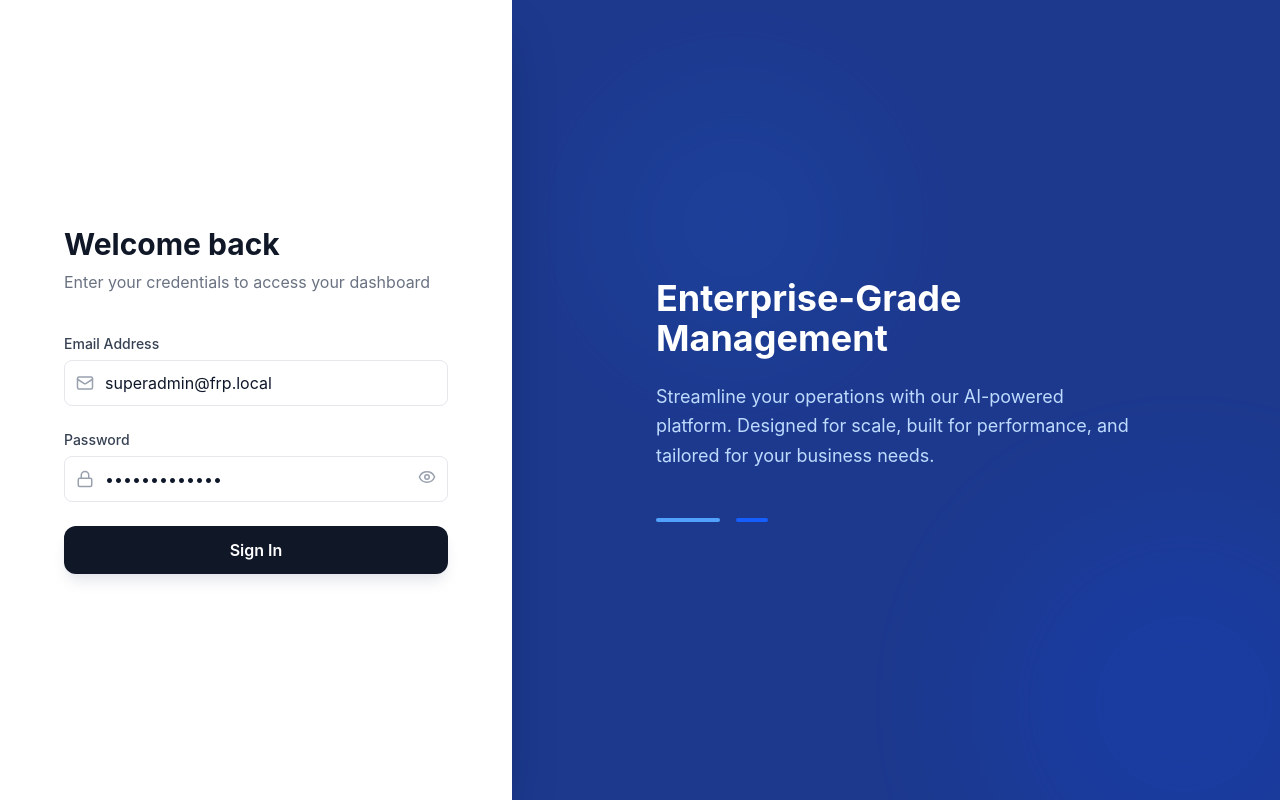
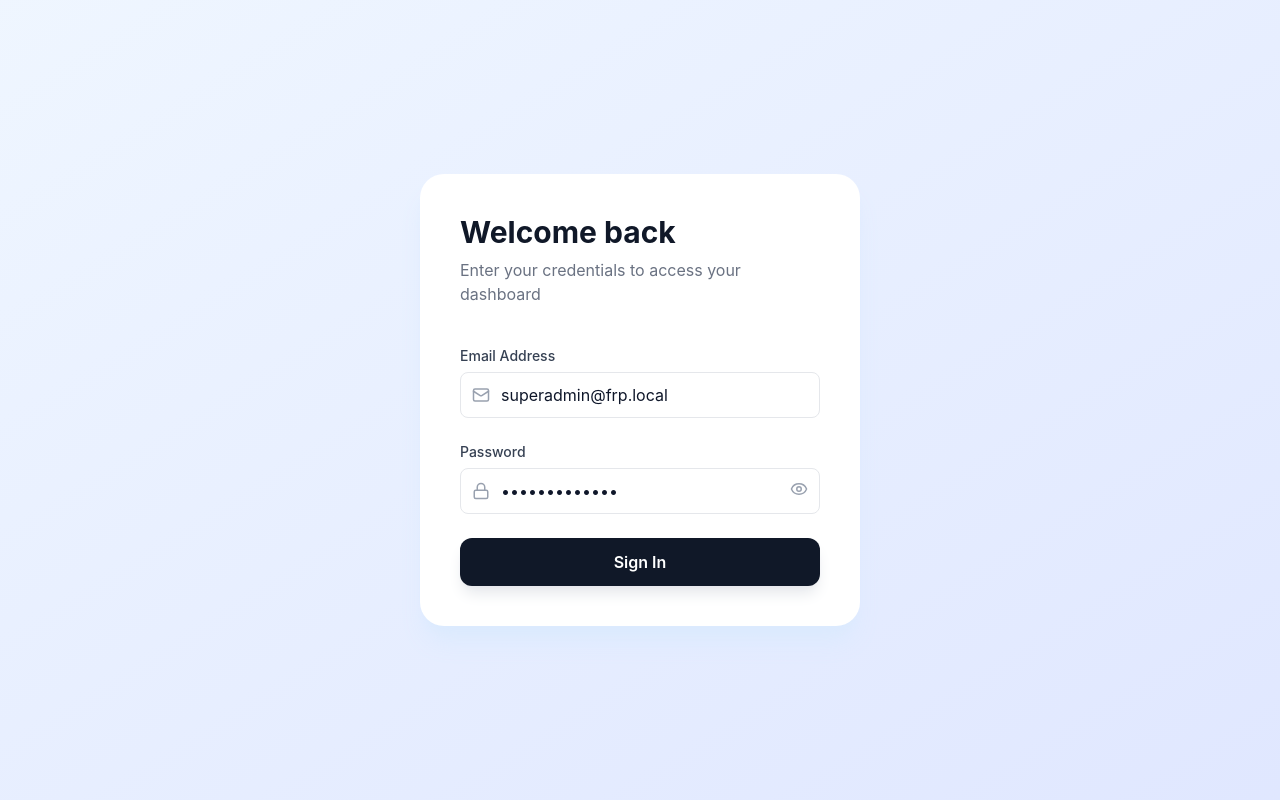
Before and after one commit to sourabh7373/bmsman, a Next.js app: page /login in a window 1280 px wide. Built offline with nearby package versions, Linux system fonts and the light colour scheme.

Commit message:
add background color

```diff
--- a/app/globals.css
+++ b/app/globals.css
@@ -1,7 +1,7 @@
 @import "tailwindcss";
 
 :root {
-  --background: #f1f5f9;
+  --background: #f8fafc;
   --foreground: #0f172a;
   --card: #ffffff;
   --card-foreground: #0f172a;
--- a/components/AuthLayout.tsx
+++ b/components/AuthLayout.tsx
@@ -6,28 +6,9 @@ interface AuthLayoutProps {
 
 export const AuthLayout: React.FC<AuthLayoutProps> = ({ children }) => {
   return (
-    <div className="min-h-screen flex w-full bg-gray-50">
-      {/* Left Panel - Form */}
-      <div className="w-full lg:w-[40%] flex flex-col justify-center p-8 md:p-16 bg-white shadow-2xl z-10 animate-in fade-in duration-500">
+    <div className="min-h-screen flex w-full items-center justify-center bg-gradient-to-br from-blue-50 to-indigo-100 p-4">
+      <div className="w-full max-w-[440px] bg-white p-8 md:p-10 rounded-3xl shadow-xl shadow-blue-100 animate-in fade-in zoom-in duration-500">
         {children}
-      </div>
-
-      {/* Right Panel - Abstract Visual */}
-      <div className="hidden lg:flex lg:w-[60%] relative bg-blue-900 items-center justify-center overflow-hidden">
-        <div className="absolute inset-0 bg-[radial-gradient(circle_at_center,_var(--tw-gradient-stops))] from-blue-800 to-blue-950" />
-        <div className="relative z-10 text-white p-12 max-w-xl">
-          <h2 className="text-4xl font-bold mb-6">Enterprise-Grade Management</h2>
-          <p className="text-blue-200 text-lg leading-relaxed">
-            Streamline your operations with our AI-powered platform. Designed for scale, built for performance, and tailored for your business needs.
-          </p>
-          <div className="mt-12 flex gap-4">
-            <div className="w-16 h-1 bg-blue-400 rounded-full" />
-            <div className="w-8 h-1 bg-blue-600 rounded-full" />
-          </div>
-        </div>
-        {/* Abstract geometric shapes */}
-        <div className="absolute -bottom-24 -right-24 w-96 h-96 bg-blue-700 rounded-full opacity-20 blur-3xl" />
-        <div className="absolute top-24 left-24 w-64 h-64 bg-blue-500 rounded-full opacity-10 blur-3xl" />
       </div>
     </div>
   );
```
